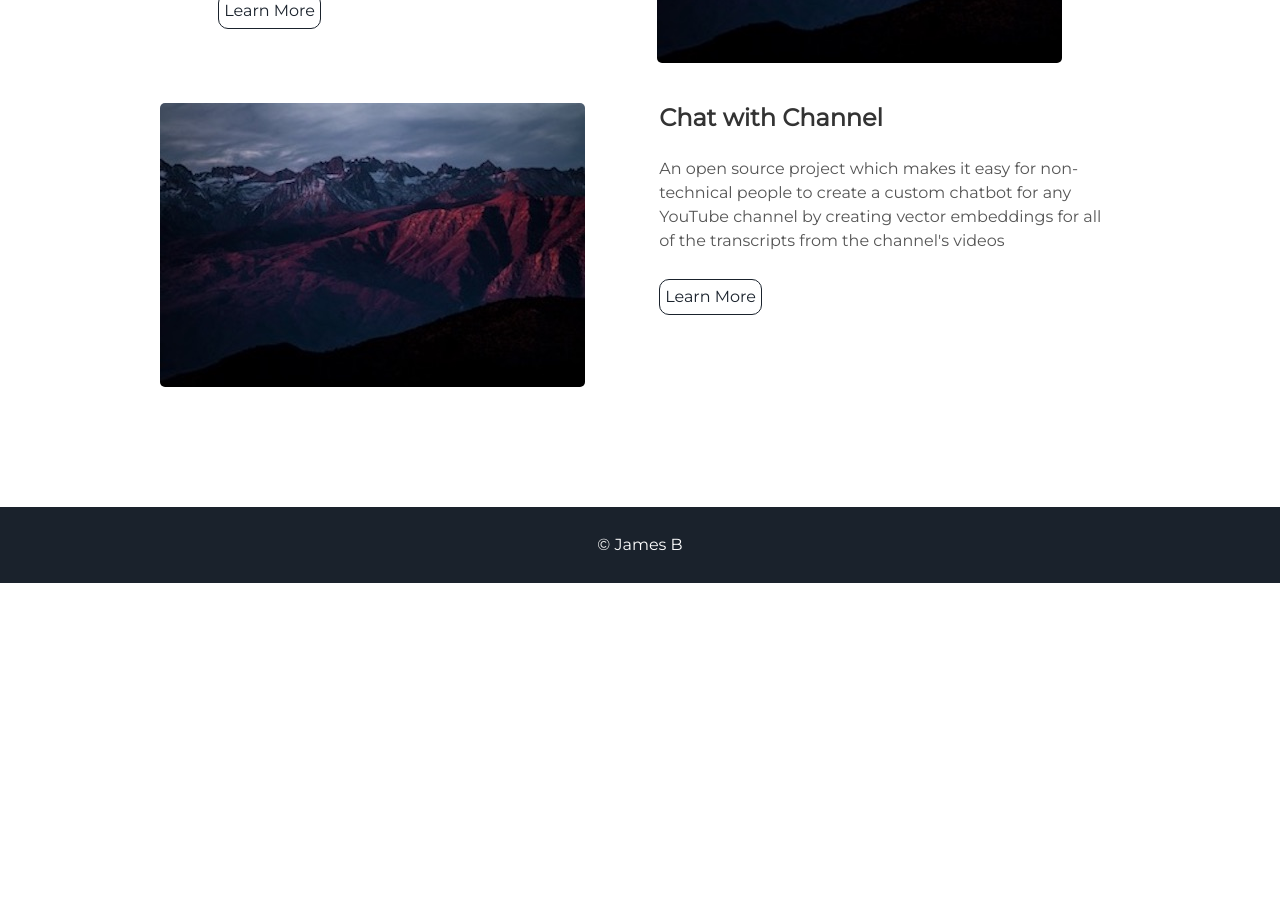
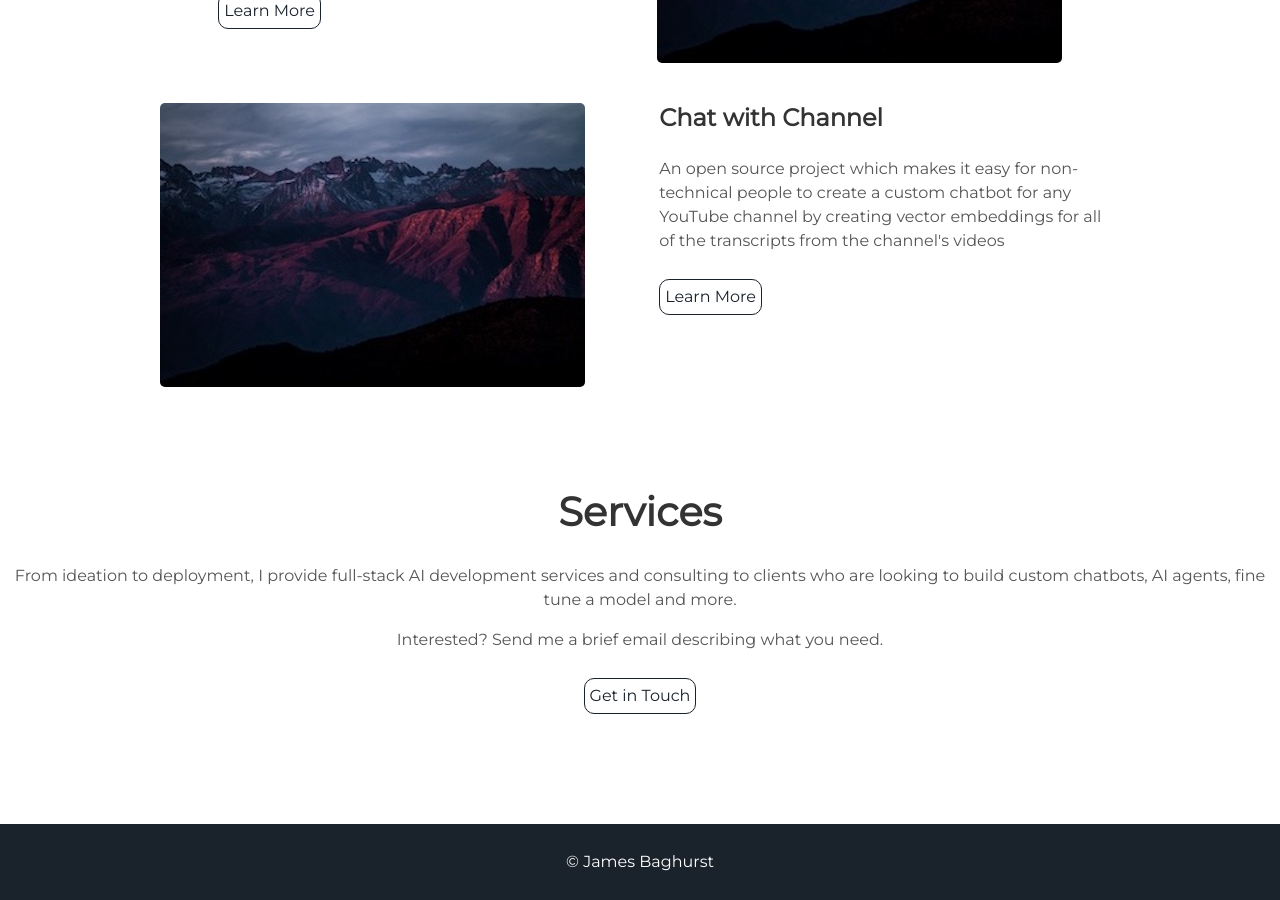
Before and after one commit to bjsi/bjsi.github.io, a Jekyll site: the page built from index.html, in a window 1280 px wide and 900 px high, scrolled down 2533 px. Built offline with Jekyll 4.4.1, drawn with Linux system fonts in a browser that asks for light colours; before the commit the page ends 3116 px from its top, so only the background shows below that; some of the changed text lies outside the part shown.

Commit message:
add content

```diff
--- a/_config.yml
+++ b/_config.yml
@@ -1,11 +1,11 @@
 # Site settings
-title: James B AI Engineer
-description: James B's AI Engineer portfolio
+title: James Baghurst | AI Engineer
+description: James Baghurst's AI Engineering Portfolio
 # baseurl: "/particle" # the subpath of your site, e.g. /blog
 # url: "localhost:3000" # the base hostname & protocol for your site e.g. http://willianjusten.com.br
 
 # User settings
-username: James B
+username: James Baghurst
 user_description: I am an AI engineer from Oxford with years of experience building full-stack AI systems and advanced user interfaces for clients.
 user_title: AI Engineer
 email: jamesbaghurst@gmail.com
--- a/_includes/header.html
+++ b/_includes/header.html
@@ -5,13 +5,14 @@
         <span class="site-description">{{site.user_title}}</span>
       </h1>
       <div class="header-icons">
-        <a aria-label="Send email" href="#"><i class="icon fa fa-envelope"></i></a>
-        <a aria-label="My Twitter" target="_blank" href="#"><i class="icon fa fa-twitter" aria-hidden="true"></i></a>
-        <a aria-label="My Github" target="_blank" href="#"><i class="icon fa fa-github-alt" aria-hidden="true"></i></a>
+        <a aria-label="Send email" href="mailto:{{site.email}}"><i class="icon fa fa-envelope"></i></a>
+        <a aria-label="My Twitter" target="_blank" href="https://twitter.com/{{site.twitter_username}}"><i class="icon fa fa-twitter" aria-hidden="true"></i></a>
+        <a aria-label="My Github" target="_blank" href="https://github.com/{{site.github_username}}"><i class="icon fa fa-github-alt" aria-hidden="true"></i></a>
       </div>
       <div class="header-links">
         <a class="link" href="#about" data-scroll>About Me</a>
         <a class="link" href="#projects" data-scroll>Projects</a>
+        <a class="link" href="#services" data-scroll>Services</a>
       </div>
   </div>
   <a class="down" href="#about" data-scroll><i class="icon fa fa-chevron-down" aria-hidden="true"></i></a>
--- /dev/null
+++ b/_includes/services.html
@@ -0,0 +1,6 @@
+<div class="user-details">
+  <h1>Services</h1>
+  <p>From ideation to deployment, I provide full-stack AI development services and consulting to clients who are looking to build custom chatbots, AI agents, fine tune a model and more.<p>
+  <p>Interested? Send me a brief email describing what you need.<p>
+  <a class="project-link" href="mailto:{{site.email}}">Get in Touch</a>
+</div>
--- a/_layouts/default.html
+++ b/_layouts/default.html
@@ -9,6 +9,9 @@
       <section id="projects">
         {% include projects.html %}
       </section>
+      <section id="services">
+        {% include services.html %}
+      </section>
         {{ content }}
       {% include footer.html %}
   </body>
```
